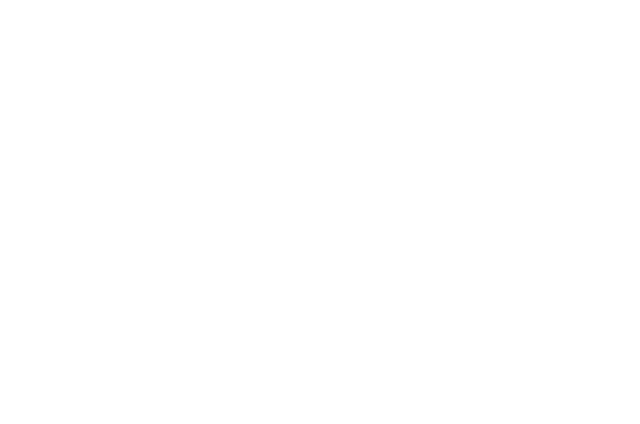
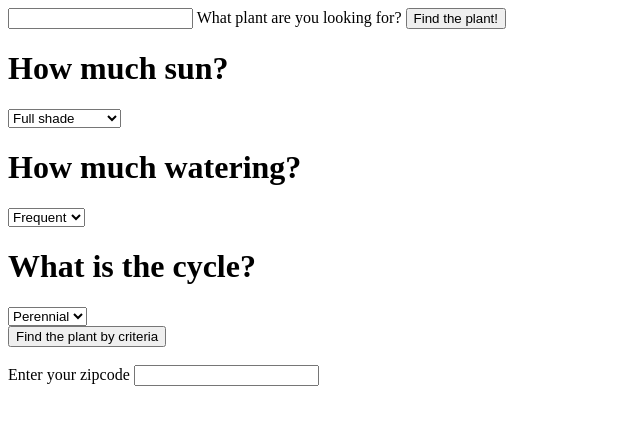
Before and after one commit to nataliebenjes/team-plant-api, a website: page src/index.html in a window 1280 px wide. Shown: the whole page, without its empty margins (0-640 px from the left). Drawn offline with Linux system fonts and the light colour scheme.

Commit message:
created a rough html form to get us started

```diff
--- a/src/index.html
+++ b/src/index.html
@@ -6,7 +6,47 @@
 </head>
 
 <body>
-
+  <!-- form
+  Search plant name to get ('q')
+  Search by criterea (sunlight, watering, cycle)
+  * sunlight options: full_shade, part_shade, sun-part_shade, full_sun
+  * watering options: frequent, average, minimum, none
+  * cycle: perennial, annual, biennial, biannual
+  Search for nursery (by zipcode) -->
+  <form>
+    <input type="text" name="plantName" id="plantName">
+    <label for="plantName">What plant are you looking for?</label>
+    <button type="submit">Find the plant!</button>
+  </form>
+  <form>
+    <h1>How much sun?</h1>
+    <select id="sunlight">
+      <option value="full_shade">Full shade</option>
+      <option value="part_shade">Part shade</option>
+      <option value="sun-part_shade">Sun part shade</option>
+      <option value="full_sun">Full sun</option>
+    </select><br>
+    <h1>How much watering?</h1>
+    <select id="watering">
+      <option value="frequent">Frequent</option>
+      <option value="average">Average</option>
+      <option value="minimum">Minimum</option>
+      <option value="none">None</option>
+    </select>
+    <h1>What is the cycle?</h1>
+    <select id="cycle">
+      <option value="perennial">Perennial</option>
+      <option value="annual">Annual</option>
+      <option value="biennial">Biennial</option>
+      <option value="biannual">Biannual</option>
+    </select><br>
+    <button type="submit">Find the plant by criteria</button>
+  </form><br>
+  <form>
+    <label for="zipcode">Enter your zipcode</label>
+    <input type="number" name="zipcode" id="zipcode">
+    <!-- add button -->
+  </form>
 </body>
 
 </html>
```
Also changed, not shown: src/index.js (added).
